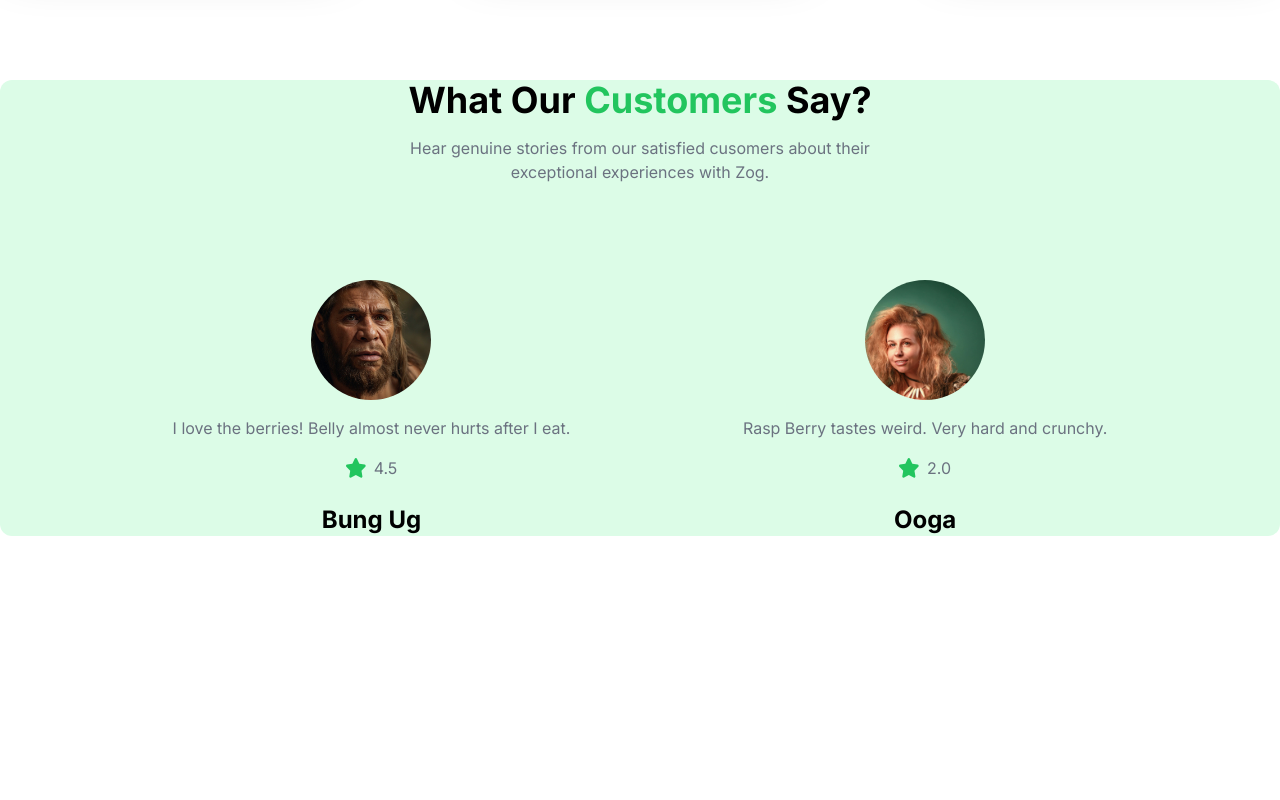
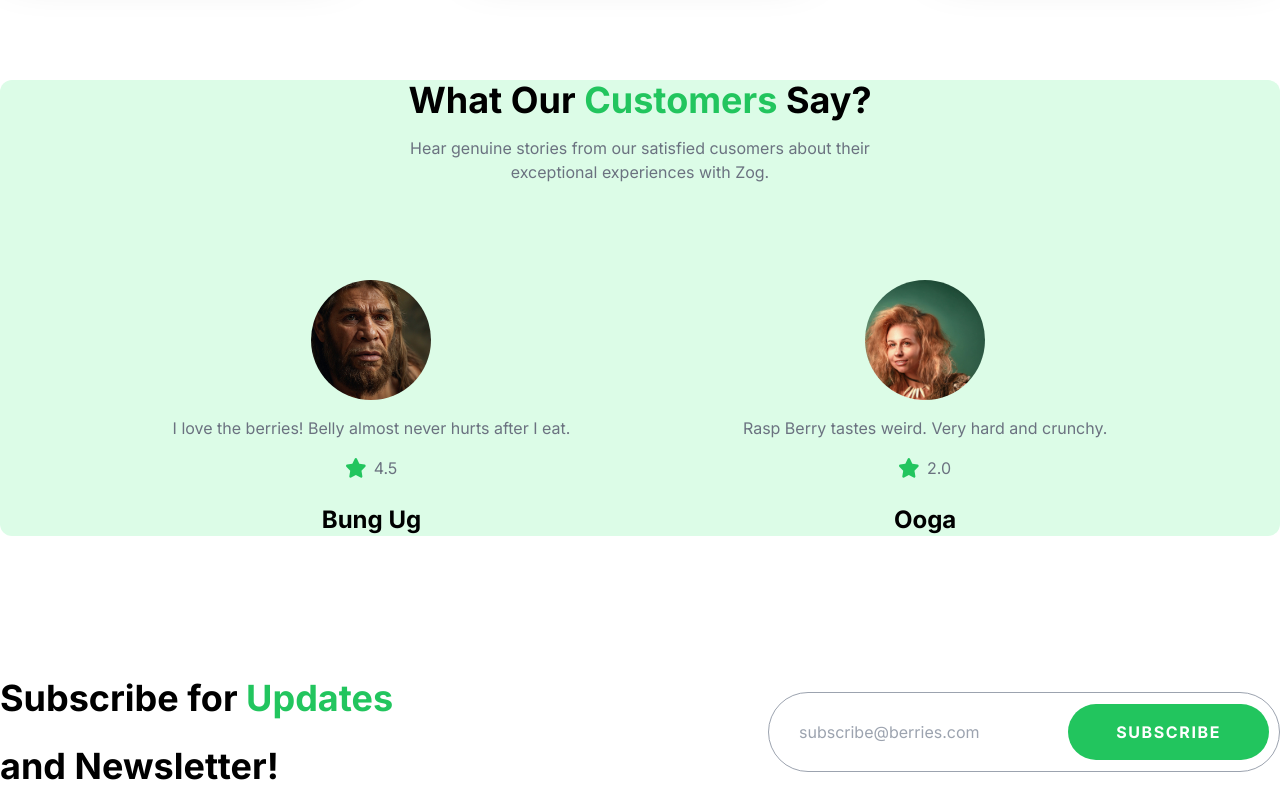
Before and after one commit to m-gie/berries, a Next.js app: page / in a window 1280 px wide. Shown: the part 1963-2763 px from the top of the page. Before the commit the page ends 2499 px from the top, so only its background shows below. Built offline with nearby package versions, Linux system fonts and the light colour scheme.

Commit message:
Add Subscribe section

```diff
--- a/app/globals.css
+++ b/app/globals.css
@@ -20,4 +20,7 @@
     max-width: 1440px;
     margin: 0 auto;
   }
+  .input {
+    @apply sm:flex-1 max-sm:w-full text-base leading-normal text-gray-500 pl-5 max-sm:p-5 outline-none sm:border-none border max-sm:border-green-500 max-sm:rounded-full;
+  }
 }
--- a/app/page.tsx
+++ b/app/page.tsx
@@ -2,6 +2,7 @@ import Hero from "@/components/Hero";
 import PopularProducts from "@/components/PopularProducts";
 import Reviews from "@/components/Reviews";
 import Services from "@/components/Services";
+import Subscribe from "@/components/Subscribe";
 import { FloatingNav } from "@/components/ui/FloatingNavbar";
 import { navItems } from "@/data";
 
@@ -14,6 +15,7 @@ export default function Home() {
         <PopularProducts />
         <Services />
         <Reviews />
+        <Subscribe />
       </div>
     </main>
   );
--- /dev/null
+++ b/components/Subscribe.tsx
@@ -0,0 +1,28 @@
+import React from "react";
+
+const Subscribe = () => {
+  return (
+    <section className="max-container mt-32">
+      <div className="flex flex-row justify-between max-sm:flex-col items-center">
+        <h3 className="font-bold text-4xl max-w-md leading-[68px]">
+          Subscribe for <span className="text-green-500">Updates</span> and
+          Newsletter!
+        </h3>
+        <div className="lg:max-w-[40%] w-full flex items-center max-sm:flex-col p-2.5 sm:border sm:border-gray-400 rounded-full h-20">
+          <input
+            type="text"
+            placeholder="subscribe@berries.com"
+            className="input"
+          />
+          <div className="flex max-sm:justify-end items-center max-sm:w-full">
+            <button className="px-12 py-4 rounded-full bg-green-500 font-bold text-white tracking-widest uppercase transform hover:scale-105 hover:bg-green-400 transition-colors duration-200">
+              Subscribe
+            </button>
+          </div>
+        </div>
+      </div>
+    </section>
+  );
+};
+
+export default Subscribe;
```
